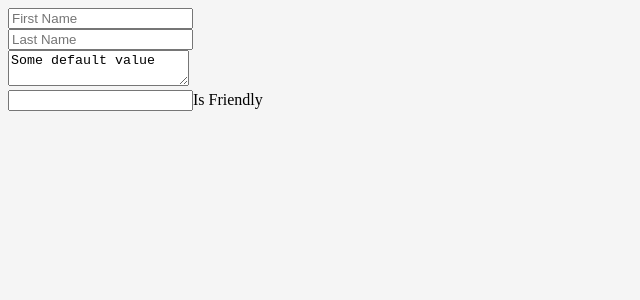
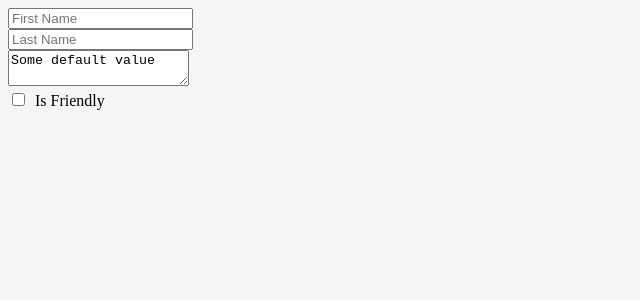
Before and after one commit to AliAbdulle/ScrimbaProject, a React (Create React App) app: page / in a window 1280 px wide. Shown: the top 300 px of the page, without its empty margins (0-640 px from the left). Built offline with nearby package versions, Linux system fonts and the light colour scheme.

Commit message:
fixed error

```diff
--- a/src/components/Form.js
+++ b/src/components/Form.js
@@ -36,11 +36,14 @@ class Form extends Component {
           onChange={this.handleChange}
         />
         <br />
-        <textarea value={"Some default value"} />
+        <textarea
+            value={"Some default value"}
+            onChange={this.handleChange}
+         />
         <br />
         <label>
           <input
-            type="checked"
+            type="checkbox"
             name="isFriendly"
             checked={this.state.isFriendly}
             onChange={this.handleChange}
```
